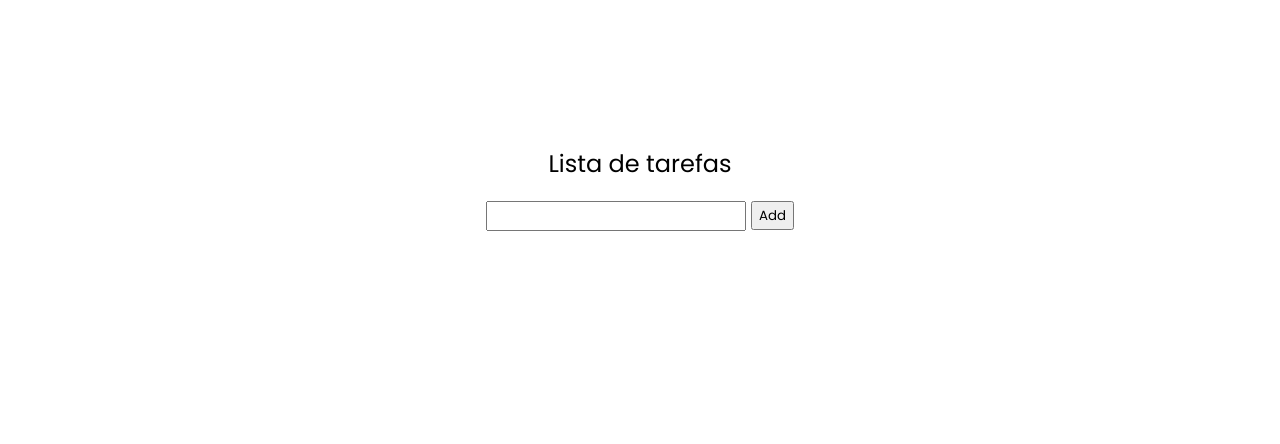
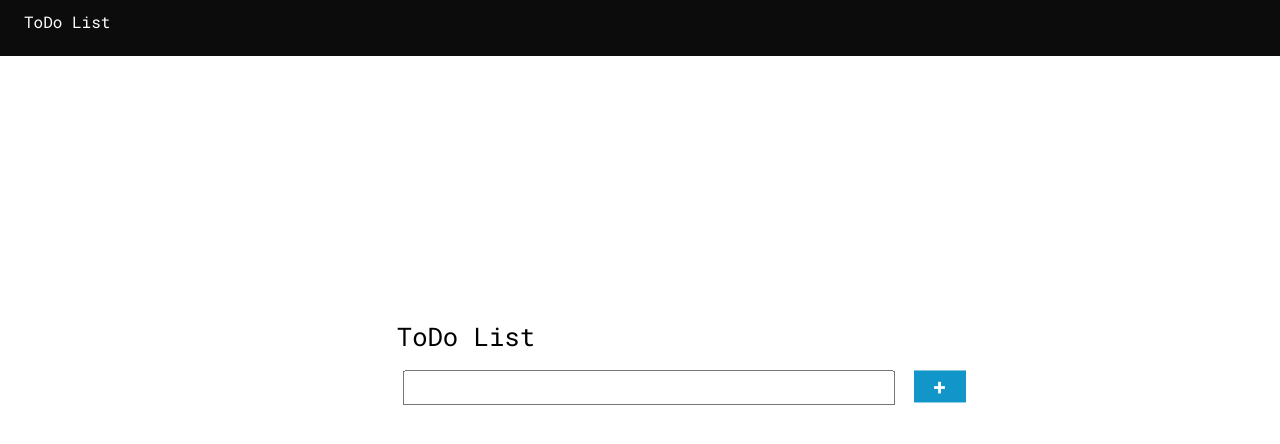
Before and after one commit to rafaelabou1999/toDo-Js, a plain HTML site: page index.html in a window 1280 px wide. Drawn offline with nearby package versions, Linux system fonts and the light colour scheme.

Commit message:
centering

```diff
--- a/css/style.css
+++ b/css/style.css
@@ -1,20 +1,49 @@
+
+body{
+    margin:0;
+    padding: 0;
+    box-sizing: border-box;
+}
 *{
-    font-family: "Poppins", sans-serif;
+    font-family: "Roboto Mono", monospace;
     font-weight: 400;
 }
+h1{
+    font-size: max(2vw, 20px);
+    padding-bottom:1.2rem;
+}
+h2{
+    margin-top:-1%;
+    padding:1.5rem;
+    background-color: #0c0c0c;
+    color:white;
+    font-size: 1rem;
+
+}
+.all{
+    margin-left: auto;
+    margin-right: auto;
+    width: 38vw;
+
+}
+
 
 .container{
+    background-color: #ffffff;
+
+    padding:1rem;
+    width:360px;
     display: flex;
     flex-direction: column;
     justify-content: center;
     align-items: center;
-    margin-top: 10%;
+
 }
 
 
 input{
-  height:1.5rem !important;
-  width:95%;
+  height:1.8rem !important;
+  padding-right:25vw;
 
 }
 
@@ -23,17 +52,44 @@ input{
 .inputArea{
     display: flex;
     flex-direction: row;
-
+   width:380px;
+   margin-top: -10%;
 }
 
 button{
-    height: 1.8rem;
+    height: 2rem;
+    border: none;
+    padding-left: 1.2rem;
+    padding-right: 1.2rem;
+    background-color: rgb(18, 149, 201);
+    font-weight: 700;
+    text-transform:uppercase;
+    color:white;
+    font-size: 1.4rem;
+    margin-left: 5%;
+    margin-top: 0%;
 }
 
 li{
     list-style: none;
-    background-color: rgb(249, 250, 250);
-    padding:.5rem;
-    width:17rem;
-    margin-left:-2%;
-    border-bottom: 1px solid #0C0C0C;}
+    border: 1px solid rgb(218, 215, 215);
+    margin-bottom: 3%;
+    padding:.8rem;
+    width:38.5rem;
+}
+
+ul{
+    margin-top:3%;
+    max-height: 16rem;
+    margin-right: calc(100vw - 100%);
+    width:380px;
+
+}
+
+.withTasks{
+    width:40vw;
+    position: absolute;
+    top:50%;
+    left:50%;
+    transform: translate(-50%, -72%);
+}
--- a/index.html
+++ b/index.html
@@ -4,6 +4,9 @@
     <meta charset="utf-8">
     <meta name="viewport" content="width=device-width, initial-scale=1">
     <title>Todo</title>
+    <link rel="preconnect" href="https://fonts.googleapis.com">
+<link rel="preconnect" href="https://fonts.gstatic.com" crossorigin>
+<link href="https://fonts.googleapis.com/css2?family=Roboto+Mono:ital,wght@0,100..700;1,100..700&display=swap" rel="stylesheet">
     <script src="https://kit.fontawesome.com/a96310cba5.js" crossorigin="anonymous"></script>
     <link rel="preconnect" href="https://fonts.googleapis.com">
     <link rel="preconnect" href="https://fonts.gstatic.com" crossorigin>
@@ -11,8 +14,18 @@
     <link href="./css/style.css" rel="stylesheet"/>
   </head>
   <body class="bg-secondary-subtle">
+    <h2>ToDo List</h1>
+      <div class="withTasks">
+
+
+    <div class="all">
+      <div class="title">
+
+        <h1>ToDo List</h1>
+      </div>
+
       <section class="container ">
-        <h1>Lista de tarefas</h1>
+
 
 
             <div class="inputArea">
@@ -21,14 +34,17 @@
 
               </div>
 
-             <button class="btn-task">Add</button>
+               <button class="btn-task">+</button>
            </div>
 
 
 
+
+    </div>
     <ul class="tarefas">
 
     </ul>
+  </div>
     </section>
     <script src="https://cdn.jsdelivr.net/npm/bootstrap@5.3.3/dist/js/bootstrap.bundle.min.js" integrity="sha384-YvpcrYf0tY3lHB60NNkmXc5s9fDVZLESaAA55NDzOxhy9GkcIdslK1eN7N6jIeHz" crossorigin="anonymous"></script>
     <script src="./js/script.js"></script>
--- a/js/script.js
+++ b/js/script.js
@@ -11,18 +11,22 @@ function createPValid(){
 
 const p = createPValid();
 function isEmpty(){
-  if(!input.value){
+  if(!input.value.trim()){
     inputToValidate.forEach((i) => {
-        input.style.border = '1px solid red'
-         p.textContent = "Please, enter a task"
+        input.style.border = '1px solid #AA4A44'
+         p.innerHTML = `<div><i class="fa-solid fa-circle-exclamation"></i> Please, enter a task.</div>`
          p.style.fontSize = '.7rem';
-         p.style.color = 'red';
-         i.appendChild(p);
+         p.style.color = '#AA4A44';
+         i.appendChild(p)
+         const emptyTask = createLi();
+         emptyTask.remove();
+
     });
   } else{
     p.remove();
     input.style.border = '1px solid #000'
   }
+
 
 }
 
@@ -45,8 +49,9 @@ function createBtnDelete(li){
     li.style.position = 'relative'
     btn.style.position="absolute";
     btn.style.right = '5%';
-    btn.style.color = 'white';
-    btn.style.backgroundColor = '#0C0C0C';
+    btn.style.top = '7%';
+    btn.style.color = 'rgb(18, 149, 201)';
+    btn.style.backgroundColor = 'transparent';
     btn.style.border = 'none';
     btn.style.padding = '.3rem';
 
@@ -60,28 +65,30 @@ function deleteTask(li){
 btnTask.addEventListener("click", () => {
     isEmpty();
 
-
-     const listItem = createList(input.value);
-     const deleteButton = createBtnDelete(listItem);
+    if(input.value !== ''){
+        const listItem = createList(input.value);
+        const deleteButton = createBtnDelete(listItem);
 
 
-     deleteButton.addEventListener("click", () => {
-         deleteTask(listItem);
-     });
+        deleteButton.addEventListener("click", () => {
+            deleteTask(listItem);
+        });
+    }
+
 })
 
 input.addEventListener("keypress", (e) => {
   if(e.keyCode === 13){
-    if(!input.value) {
-        return isEmpty();
-     }
+      isEmpty();
 
-      const listItem = createList(input.value);
-      const deleteButton = createBtnDelete(listItem);
+      if(input.value !== ''){
+        const listItem = createList(input.value);
+        const deleteButton = createBtnDelete(listItem);
 
 
-      deleteButton.addEventListener("click", () => {
-          deleteTask(listItem);
-      });
+        deleteButton.addEventListener("click", () => {
+            deleteTask(listItem);
+        });
+    }
   }
 })
```
Lines whose indentation alone changed are shown as unchanged.
